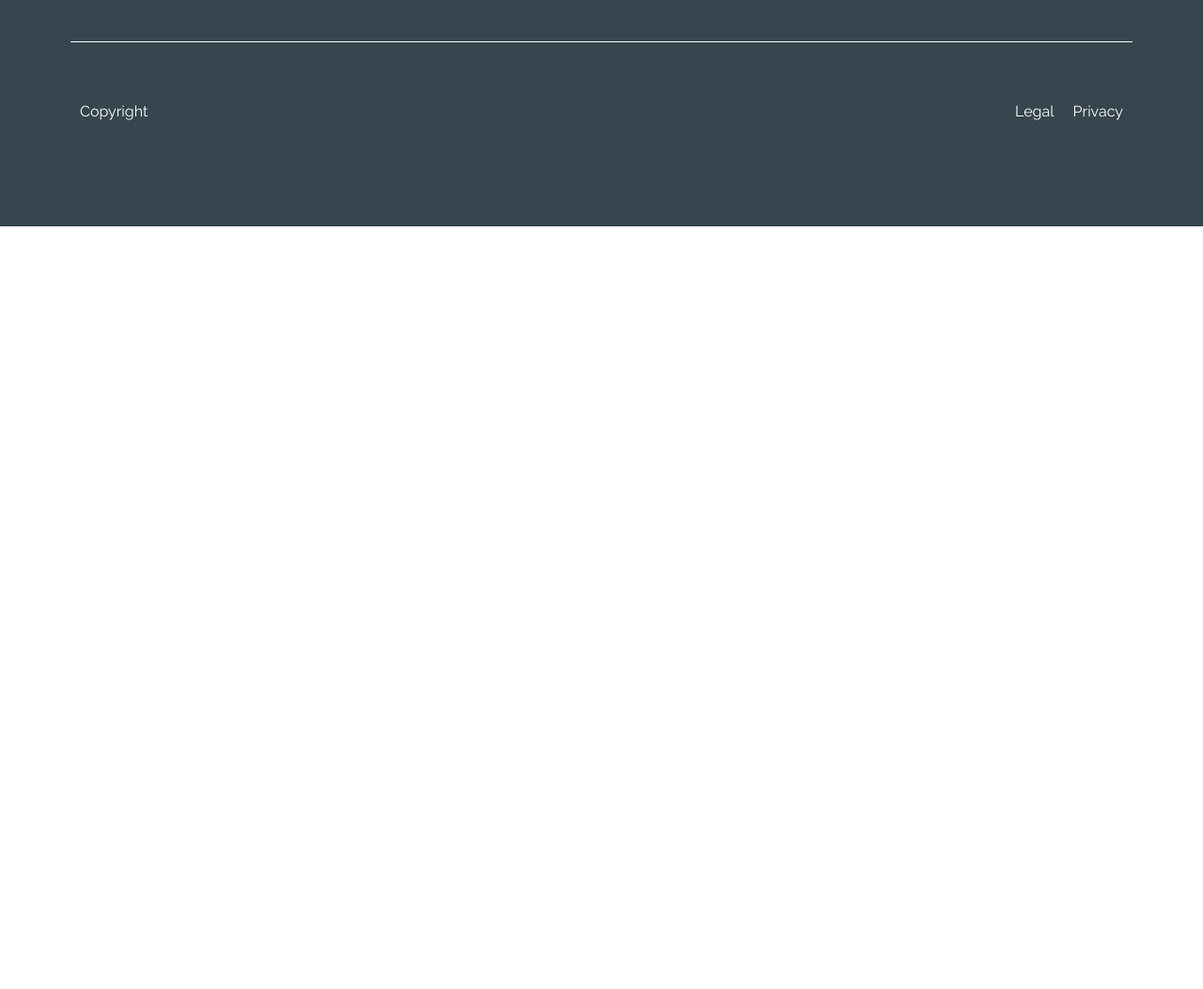
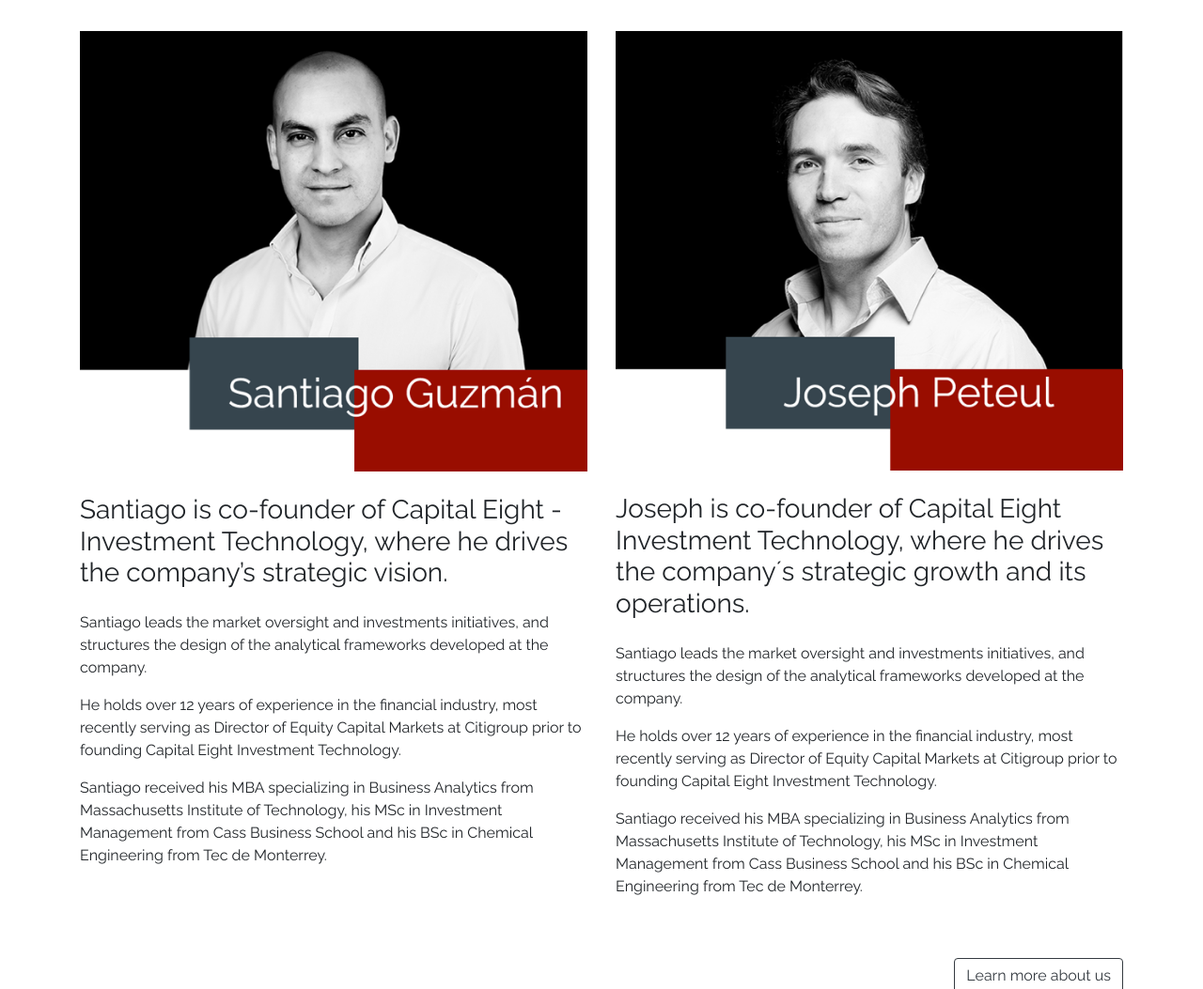
Before and after one commit to davidvexel/capital-eight, a Gatsby site: page /about in a window 1280 px wide. Shown: the part 1747-2800 px from the top of the page at 94% size. Before the commit the page ends 1988 px from the top, so only its background shows below. Built offline with nearby package versions, Linux system fonts and the light colour scheme; Gatsby itself is replaced by a stand-in of ours.

Commit message:
Adding founders section

```diff
--- /dev/null
+++ b/src/components/founders.js
@@ -0,0 +1,75 @@
+import React, { Component } from "react"
+import { Row, Col, Container, Button } from "react-bootstrap"
+import josephMug from "../images/joseph.png"
+import santiagoMug from "../images/santiago.png"
+
+export default class Founders extends Component {
+  render() {
+    return (
+      <div className="py-5 founders">
+        <Container>
+          <Row>
+            <Col className="text-center">
+              <h1>The Founders</h1>
+            </Col>
+          </Row>
+
+          <Row className="my-5">
+            <Col sm={12} md={6}>
+              <img src={santiagoMug} alt="" className="img-fluid" />
+              <h3 className="my-4">
+                Santiago is co-founder of Capital Eight - Investment Technology,
+                where he drives the company’s strategic vision.
+              </h3>
+              <p>
+                Santiago leads the market oversight and investments initiatives,
+                and structures the design of the analytical frameworks developed
+                at the company.
+              </p>
+              <p>
+                He holds over 12 years of experience in the financial industry,
+                most recently serving as Director of Equity Capital Markets at
+                Citigroup prior to founding Capital Eight Investment Technology.
+              </p>
+              <p>
+                Santiago received his MBA specializing in Business Analytics
+                from Massachusetts Institute of Technology, his MSc in
+                Investment Management from Cass Business School and his BSc in
+                Chemical Engineering from Tec de Monterrey.
+              </p>
+            </Col>
+            <Col sm={12} md={6}>
+              <img src={josephMug} alt="" className="img-fluid" />
+              <h3 className="my-4">
+                Joseph is co-founder of Capital Eight Investment Technology,
+                where he drives the company´s strategic growth and its
+                operations.
+              </h3>
+              <p>
+                Santiago leads the market oversight and investments initiatives,
+                and structures the design of the analytical frameworks developed
+                at the company.
+              </p>
+              <p>
+                He holds over 12 years of experience in the financial industry,
+                most recently serving as Director of Equity Capital Markets at
+                Citigroup prior to founding Capital Eight Investment Technology.
+              </p>
+              <p>
+                Santiago received his MBA specializing in Business Analytics
+                from Massachusetts Institute of Technology, his MSc in
+                Investment Management from Cass Business School and his BSc in
+                Chemical Engineering from Tec de Monterrey.
+              </p>
+            </Col>
+          </Row>
+          <Row>
+            <Col className="text-right">
+              <Button variant="outline-dark">Learn more about us</Button>
+            </Col>
+          </Row>
+        </Container>
+      </div>
+    )
+  }
+}
--- a/src/pages/about.js
+++ b/src/pages/about.js
@@ -4,12 +4,14 @@ import Layout from "../components/layout"
 import SEO from "../components/seo"
 import AboutHero from "../components/aboutHero"
 import AboutUSCta from "../components/ctaAboutUs"
+import Founders from "../components/founders"
 
 const AboutPage = () => (
   <Layout pageInfo={{ pageName: "index" }}>
     <SEO title="About Us" keywords={[`about`, `about us`, `us`]} />
     <AboutHero />
     <AboutUSCta />
+    <Founders />
   </Layout>
 )
 
--- a/src/styles/_about.scss
+++ b/src/styles/_about.scss
@@ -32,3 +32,10 @@
     padding: 40px;
   }
 }
+
+.founders {
+  h1 {
+    font-weight: 600;
+    color: $color-primary;
+  }
+}
```
Also changed, not shown: src/images/joseph.png (added), src/images/santiago.png (added).
